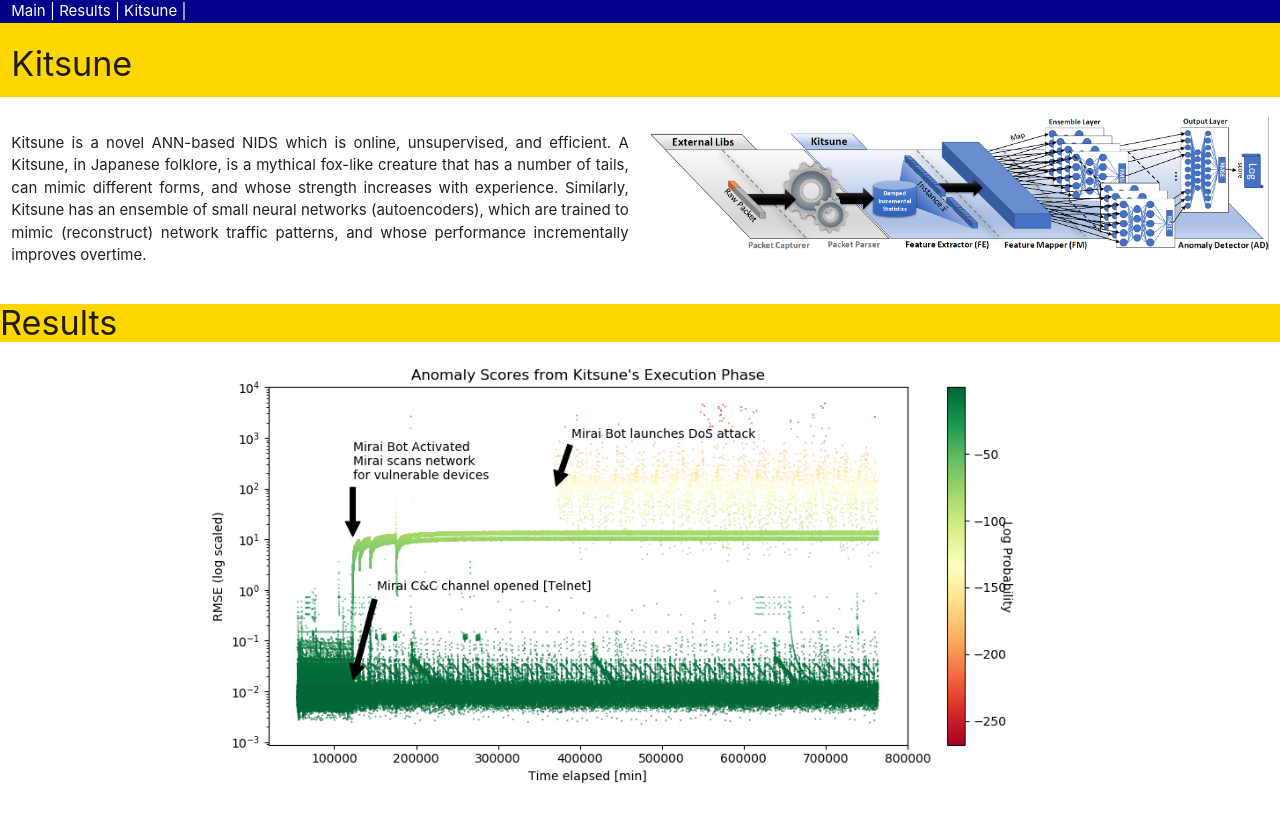
After one commit to harshasridhar/rest-api, a Flask app: page /kitsune in a window 1280 px wide. The commit adds this page. Run offline with Flask 2, Linux system fonts and the light colour scheme; parts of the project's set-up code (start-up, migrations or seed data) failed here and were passed over; some libraries are stand-ins or nearby versions.

Commit message:
kitsune page

```diff
--- a/app.py
+++ b/app.py
@@ -64,5 +64,9 @@ def getData():
 def showResults():
 	return render_template("results.html")
 
+@app.route("/kitsune",methods=["GET"])
+def showKitsune():
+	return render_template("kitsune.html")
+
 if __name__ == '__main__':
 	app.run(debug=True)
--- /dev/null
+++ b/templates/kitsune.html
@@ -0,0 +1,40 @@
+<!DOCTYPE html>
+<html>
+<head>
+	<title>Kitsune</title>
+	<link rel="stylesheet" href="https://cdnjs.cloudflare.com/ajax/libs/materialize/1.0.0/css/materialize.min.css">
+	<script src="https://cdnjs.cloudflare.com/ajax/libs/materialize/1.0.0/js/materialize.min.js"></script>
+	<script type="text/javascript" src="https://www.gstatic.com/charts/loader.js"></script>
+	<script	src="https://code.jquery.com/jquery-3.4.0.min.js" integrity="sha256-BJeo0qm959uMBGb65z40ejJYGSgR7REI4+CW1fNKwOg=" crossorigin="anonymous"></script>
+
+</head>
+<body>
+	<div class="row">
+  		<div class="col s12" style="text-align: left;background-color: darkblue; color: white">
+    		<a href="main" style="color:white">Main </a> |
+    		<a href="results" style="color:white">Results </a> |
+	        <a href="kitsune" style="color:white">Kitsune </a> |
+  		</div>
+  		<div class="col s12" style="text-align: left; background-color: gold;">
+    		<h4>Kitsune</h4>
+  		</div>
+	</div>
+	<div class= "row">
+		<div class="col s6">
+			<p style="text-align: justify;">
+				Kitsune is a novel ANN-based NIDS which is online, unsupervised, and efficient. A Kitsune, in Japanese folklore, is a mythical fox-like creature that has a number of tails, can mimic different forms, and whose strength increases with experience. Similarly, Kitsune has an ensemble of small neural networks (autoencoders), which are trained to mimic (reconstruct) network traffic patterns, and whose performance incrementally improves overtime.
+			</p>
+		</div>
+		<div class="col s6">
+			<img src="/static/Kitsune_fig.png" width="100%">
+		</div>
+	</div>
+	<div class="col s12" style="text-align: left;background-color: gold;">
+		<h4>Results</h4>
+	</div>
+	<div class="row">
+		<div class="col s12" align="center">
+			<img src="/static/kitsune_result.png"/ width="70%">
+		</div>
+	</div>
+</body>
--- a/templates/main.html
+++ b/templates/main.html
@@ -109,6 +109,7 @@
   		<div class="col s12" style="text-align: left;background-color: darkblue; color: white">
     		<a href="main" style="color:white">Main </a> |
     		<a href="results" style="color:white">Results </a> |
+        <a href="kitsune" style="color:white">Kitsune </a> |
   		</div>
   		<div class="col s12" style="text-align: left; background-color: gold;">
     		<h4>Test Page</h4>
--- a/templates/results.html
+++ b/templates/results.html
@@ -42,6 +42,7 @@
   		<div class="col s12" style="text-align: left;background-color: darkblue; color: white">
     		<a href="main" style="color:white">Main </a> |
     		<a href="results" style="color:white">Results </a> |
+	        <a href="kitsune" style="color:white">Kitsune </a> |
   		</div>
   		<div class="col s12" style="text-align: left; background-color: gold;">
     		<h4>Results</h4>
```
Also changed, not shown: static/Kitsune_fig.png (added), static/kitsune_result.png (added).
